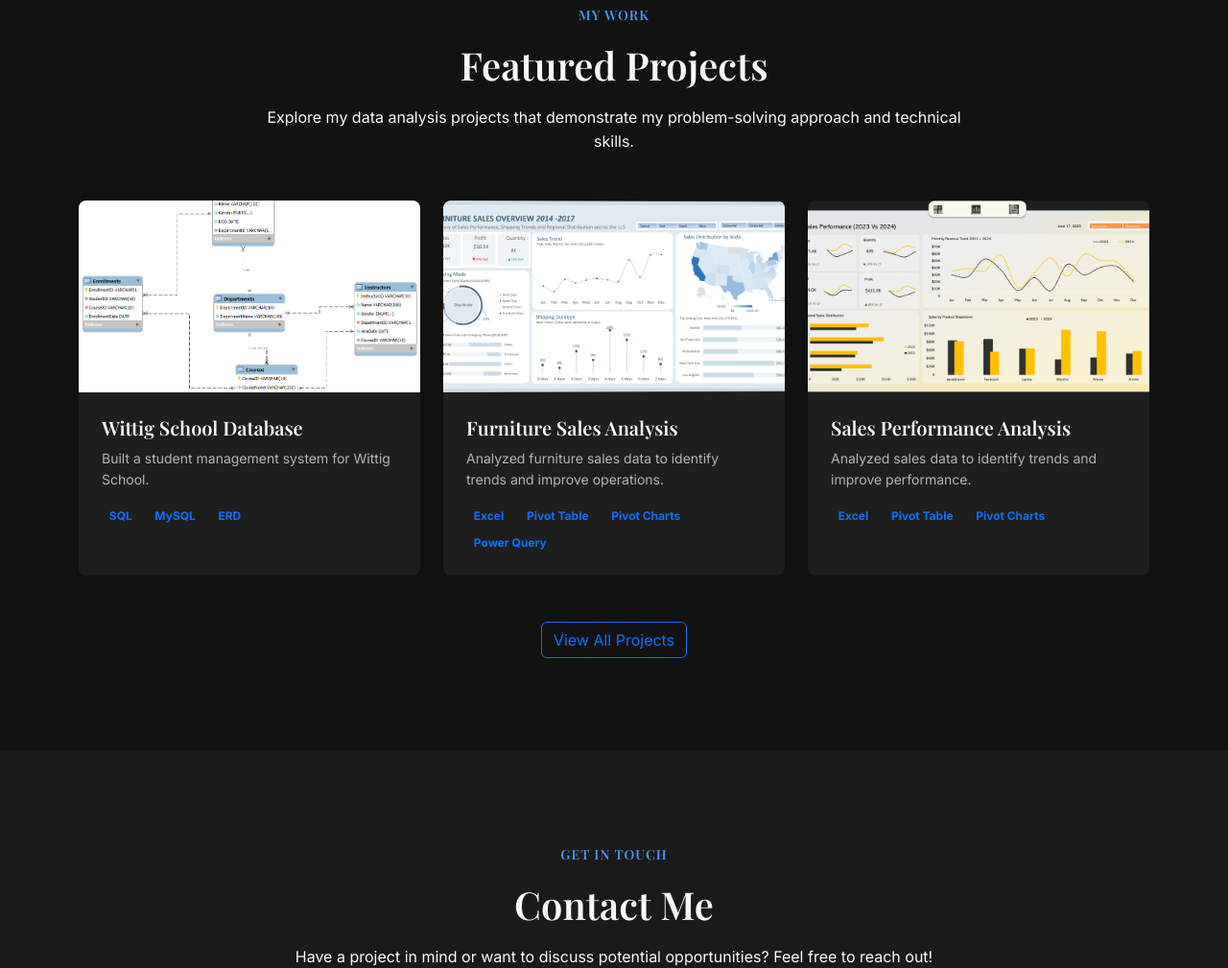
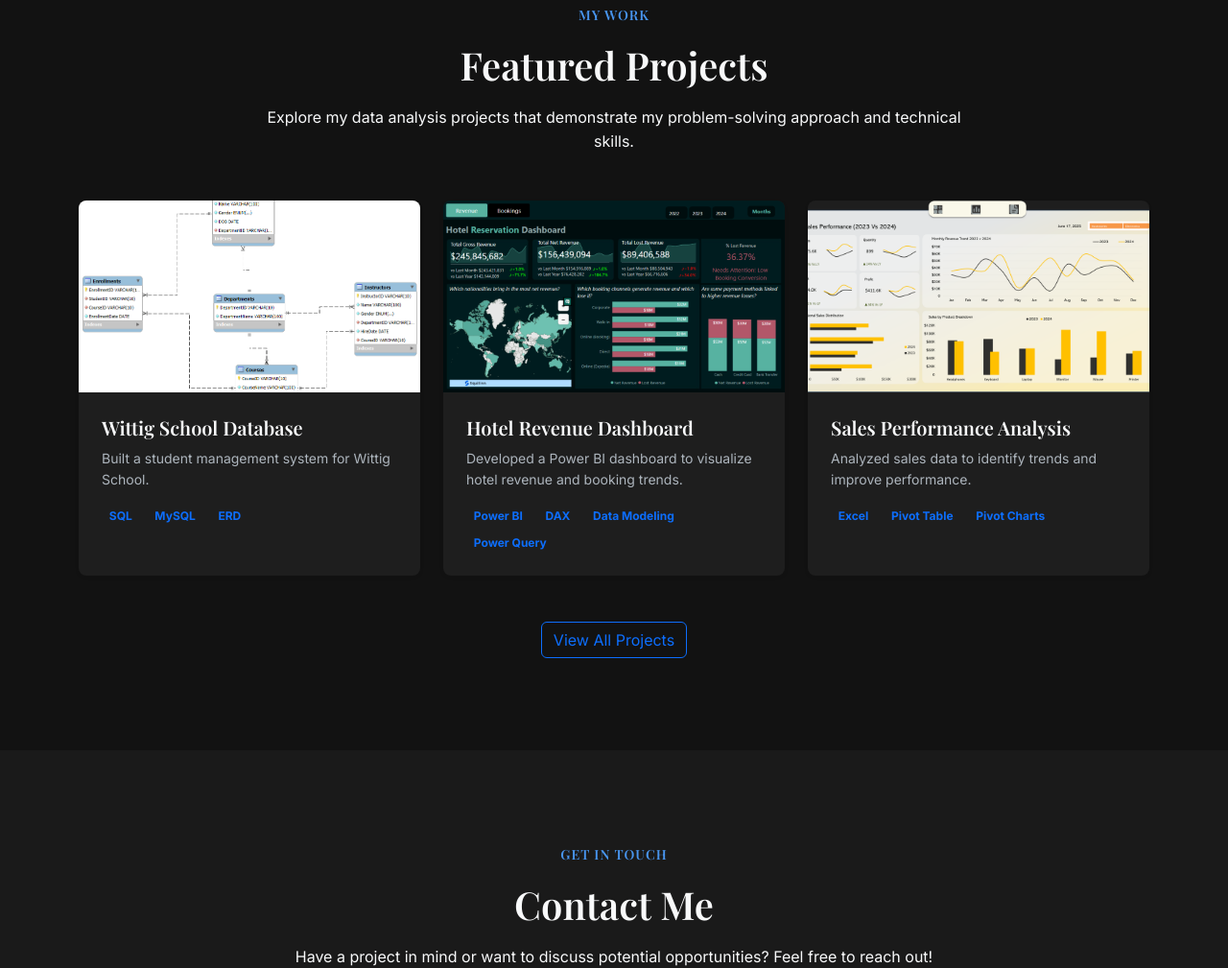
Before and after one commit to zachrodrigue/zachrodrigue.github.io, a website: page index.html in a window 1280 px wide. Shown: the part 2694-3703 px from the top of the page at 96% size. Drawn offline with nearby package versions, Linux system fonts and the light colour scheme.

Commit message:
hotel dashboard project live

```diff
--- a/index.html
+++ b/index.html
@@ -333,18 +333,18 @@
                 <div class="col-lg-4 col-md-6">
                     <div class="project-card" data-aos="fade-up" data-aos-delay="100">
                         <div class="project-image">
-                            <img src="img/projects/furniture_sales/dashboard.png" alt="Furniture Sales Project" class="img-fluid" loading="lazy">
+                            <img src="img/projects/hotel_dashboard/revenue_board.png" alt="Hotel Revenue Dashboard" class="img-fluid" loading="lazy">
                             <div class="project-overlay">
-                                <a href="projects.html#furniture-sales-project" class="btn btn-primary">View Details</a>
+                                <a href="projects.html#hotel-revenue-project" class="btn btn-primary">View Details</a>
                             </div>
                         </div>
                         <div class="project-content">
-                            <h5>Furniture Sales Analysis</h5>
-                            <p>Analyzed furniture sales data to identify trends and improve operations.</p>
+                            <h5>Hotel Revenue Dashboard</h5>
+                            <p>Developed a Power BI dashboard to visualize hotel revenue and booking trends.</p>
                             <div class="project-tags">
-                                <span class="badge bg-primary-light text-primary">Excel</span>
-                                <span class="badge bg-primary-light text-primary">Pivot Table</span>
-                                <span class="badge bg-primary-light text-primary">Pivot Charts</span>
+                                <span class="badge bg-primary-light text-primary">Power BI</span>
+                                <span class="badge bg-primary-light text-primary">DAX</span>
+                                <span class="badge bg-primary-light text-primary">Data Modeling</span>
                                 <span class="badge bg-primary-light text-primary">Power Query</span>
                             </div>
                         </div>
```
Also changed, not shown: projects.html (+5 -3 lines).
